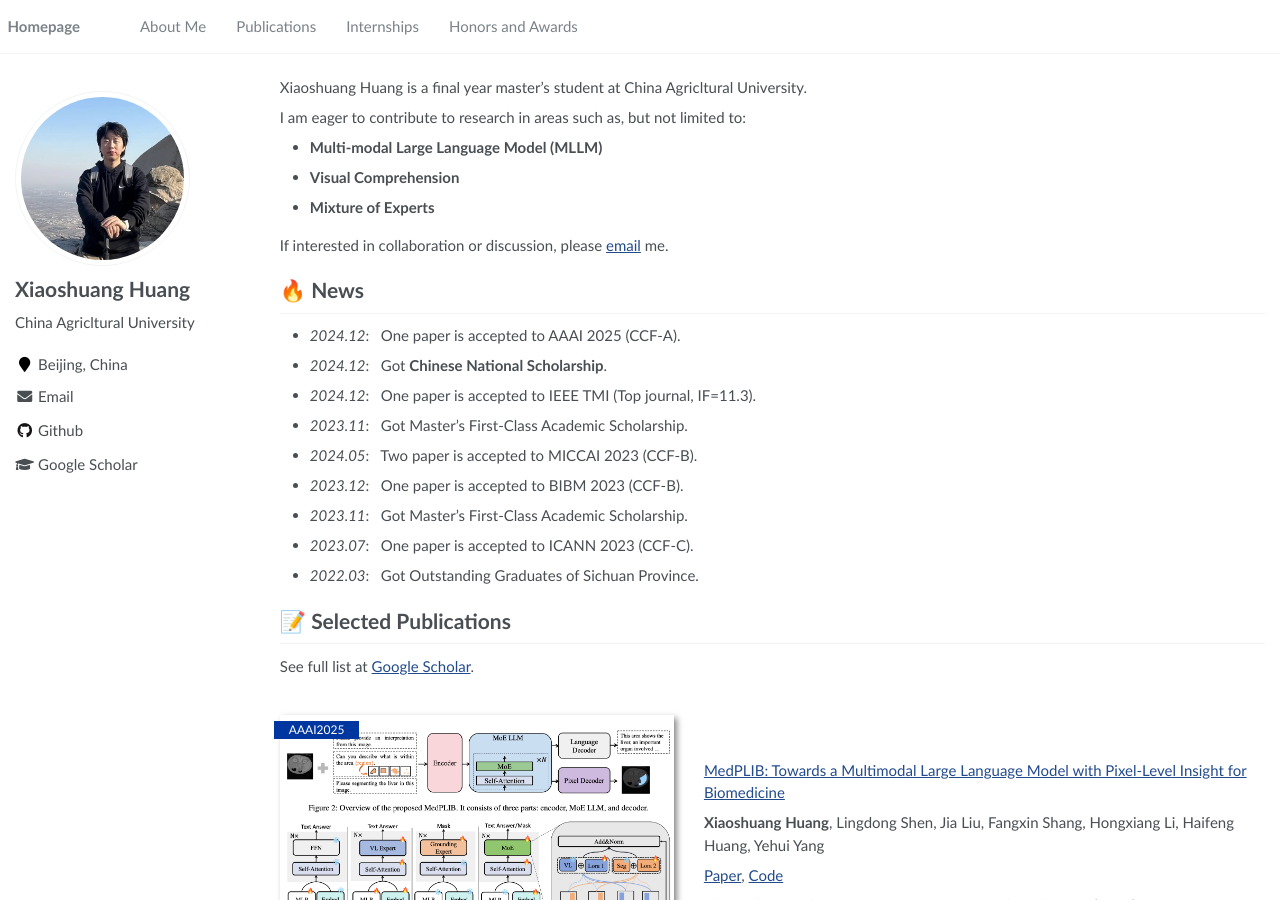
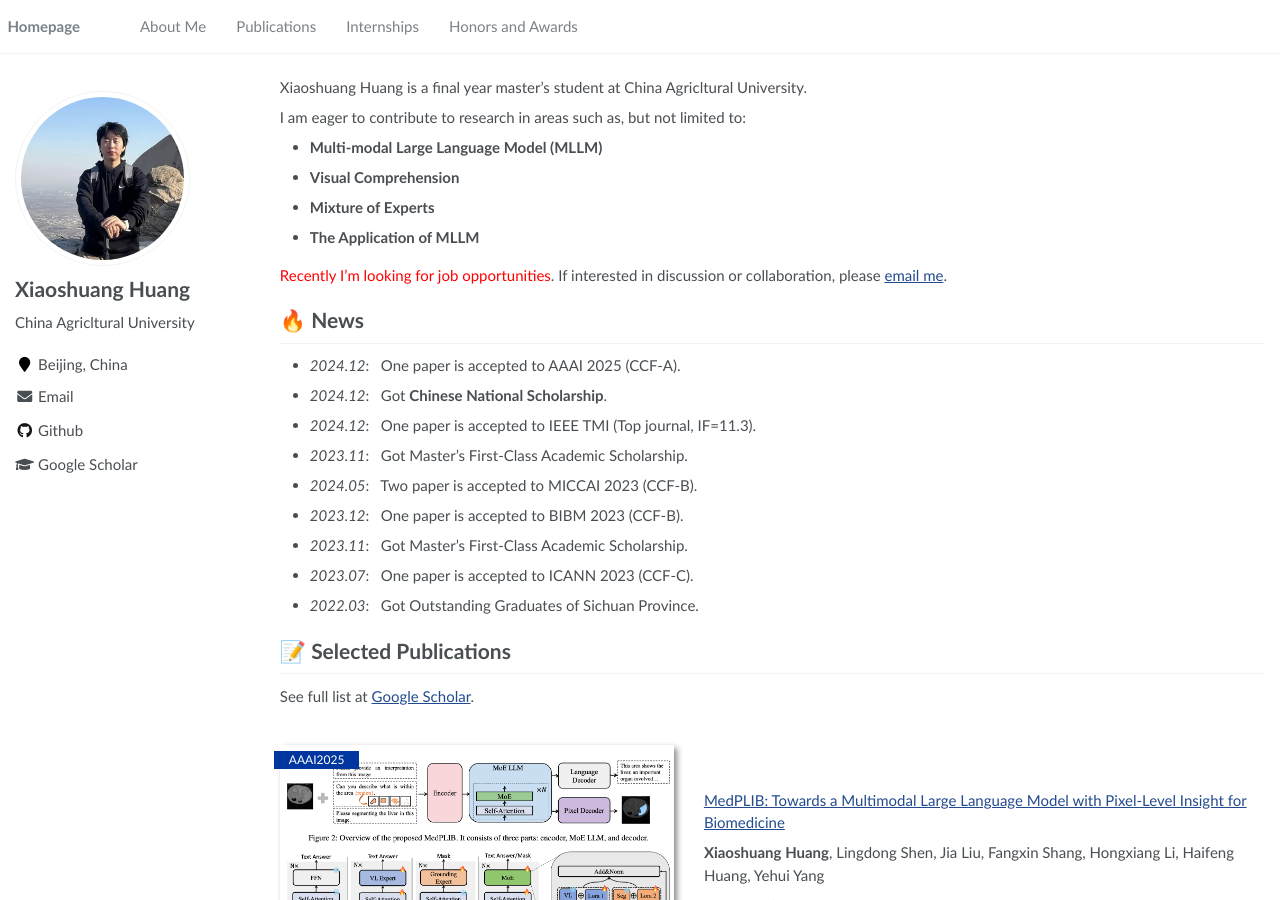
Before and after one commit to ShawnHuang497/xiaoshuanghuang.github.io, a Jekyll site: the page built from _pages/about.md, in a window 1280 px wide and 900 px high. Built offline with Jekyll 4.4.1, drawn with Linux system fonts in a browser that asks for light colours; a script that is not in the unit is left out.

Commit message:
Update about.md

```diff
--- a/_pages/about.md
+++ b/_pages/about.md
@@ -26,9 +26,9 @@ I am eager to contribute to research in areas such as, but not limited to:
 - **Multi-modal Large Language Model (MLLM)**
 - **Visual Comprehension**
 - **Mixture of Experts**
+- **The Application of MLLM**
 
-If interested in collaboration or discussion, please [email](huangxs497@gmail.com
-) me.
+<span style="color:red">Recently I'm looking for job opportunities</span>. If interested in discussion or collaboration, please [email me](mailto:huangxs497@gmail.com).
 
 
 
```
